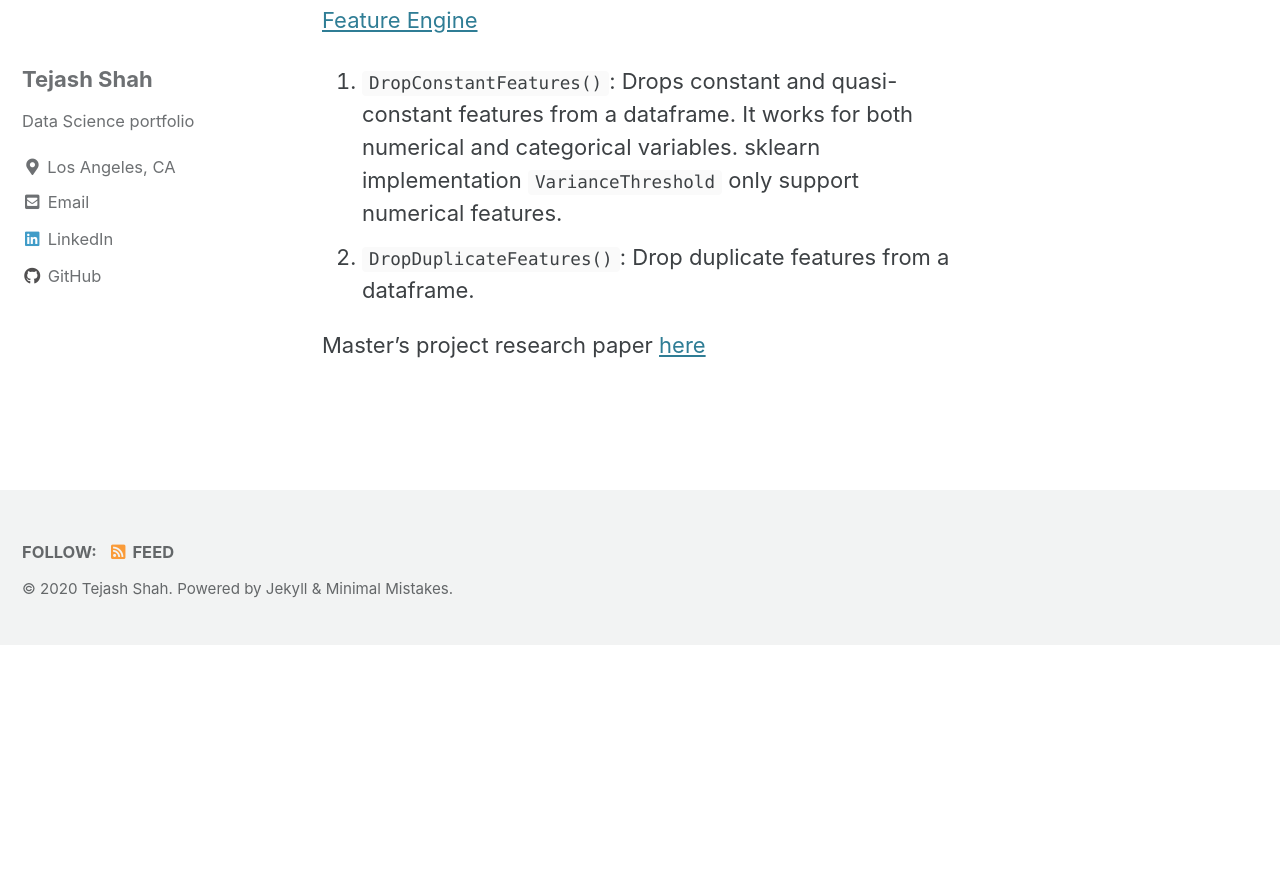
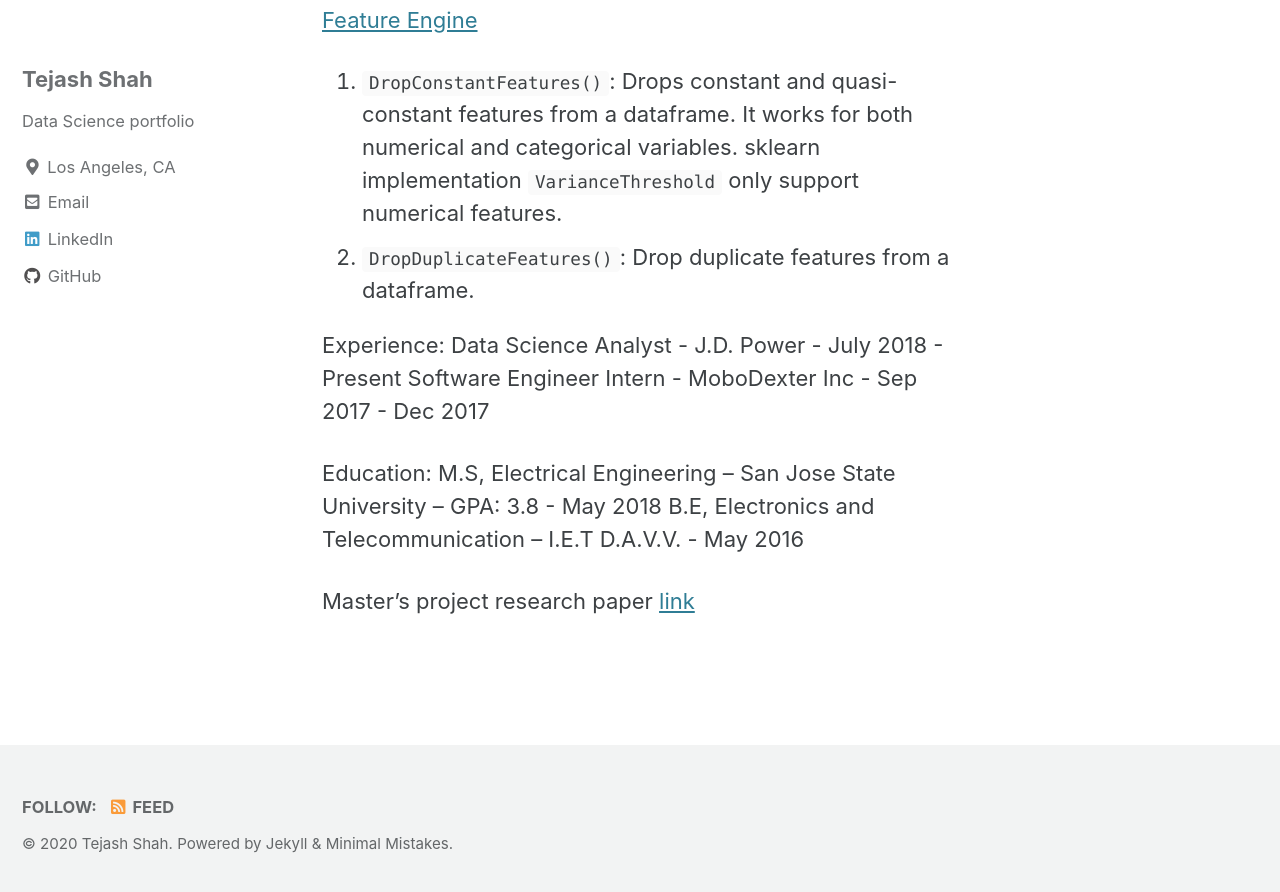
Before and after one commit to Tejash-Shah/Tejash-Shah.github.io, a Jekyll site: the page built from _pages/about.md, in a window 1280 px wide and 900 px high, scrolled down 777 px. Shown: the top 892 px of the window. Built offline with Jekyll 4.4.1, drawn with Linux system fonts in a browser that asks for light colours; cached includes are drawn as plain includes; before the commit the page ends 1422 px from its top, so only the background shows below that.

Commit message:
modify about.md

````diff
--- a/_pages/about.md
+++ b/_pages/about.md
@@ -17,4 +17,12 @@ Open-source contribution:<br>
 1. ```DropConstantFeatures()```: Drops constant and quasi-constant features from a dataframe. It works for both numerical and categorical variables. sklearn implementation ```VarianceThreshold``` only support numerical features.
 2. ```DropDuplicateFeatures()```: Drop duplicate features from a dataframe.
 
-Master's project research paper [here](https://www.researchgate.net/publication/325659247_Machine_Learning_Models_for_Predicting_Fracture_Strength_of_Porous_Ceramics_and_Glasses)
+Experience:
+Data Science Analyst - J.D. Power - July 2018 - Present
+Software Engineer Intern - MoboDexter Inc - Sep 2017 - Dec 2017
+
+Education:
+M.S, Electrical Engineering – San Jose State University – GPA: 3.8 - May 2018
+B.E, Electronics and Telecommunication – I.E.T D.A.V.V. - May 2016
+
+Master's project research paper [link](https://www.researchgate.net/publication/325659247_Machine_Learning_Models_for_Predicting_Fracture_Strength_of_Porous_Ceramics_and_Glasses)
````
